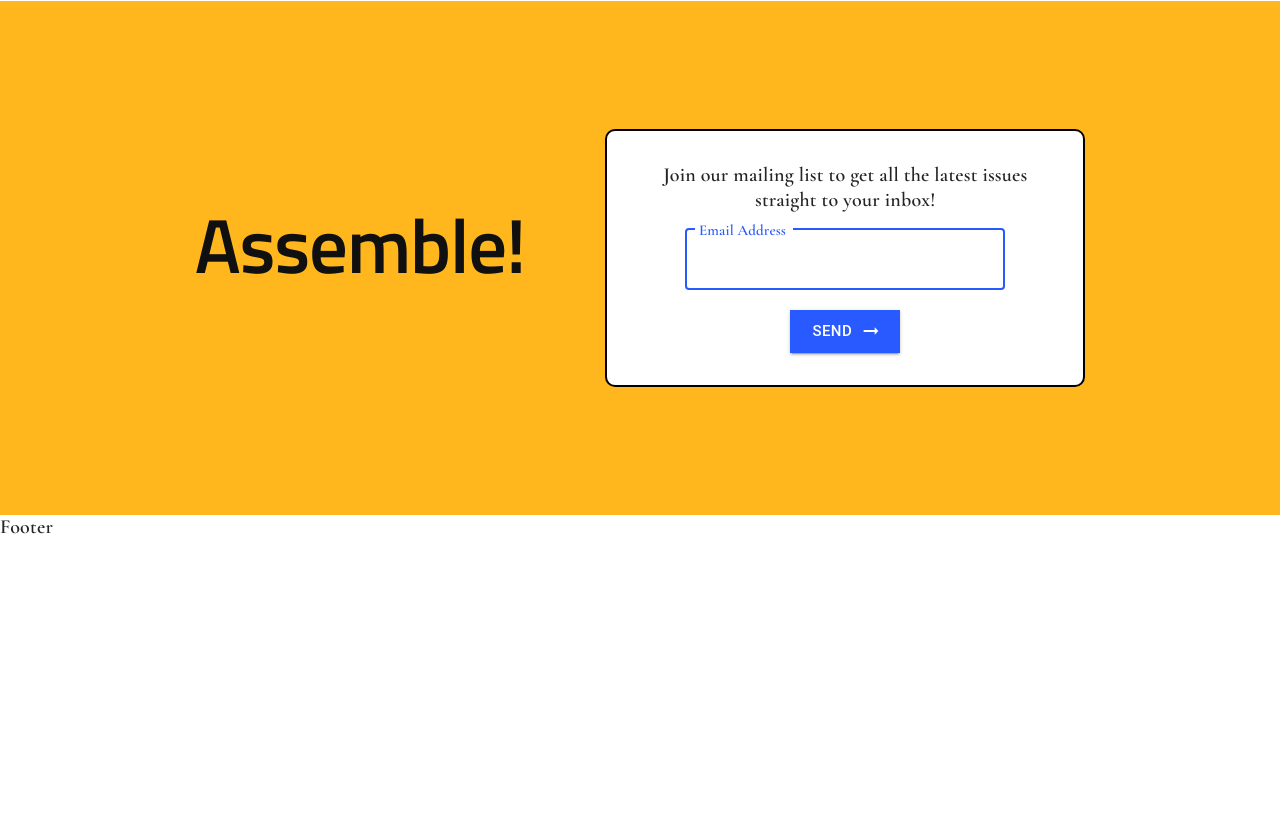
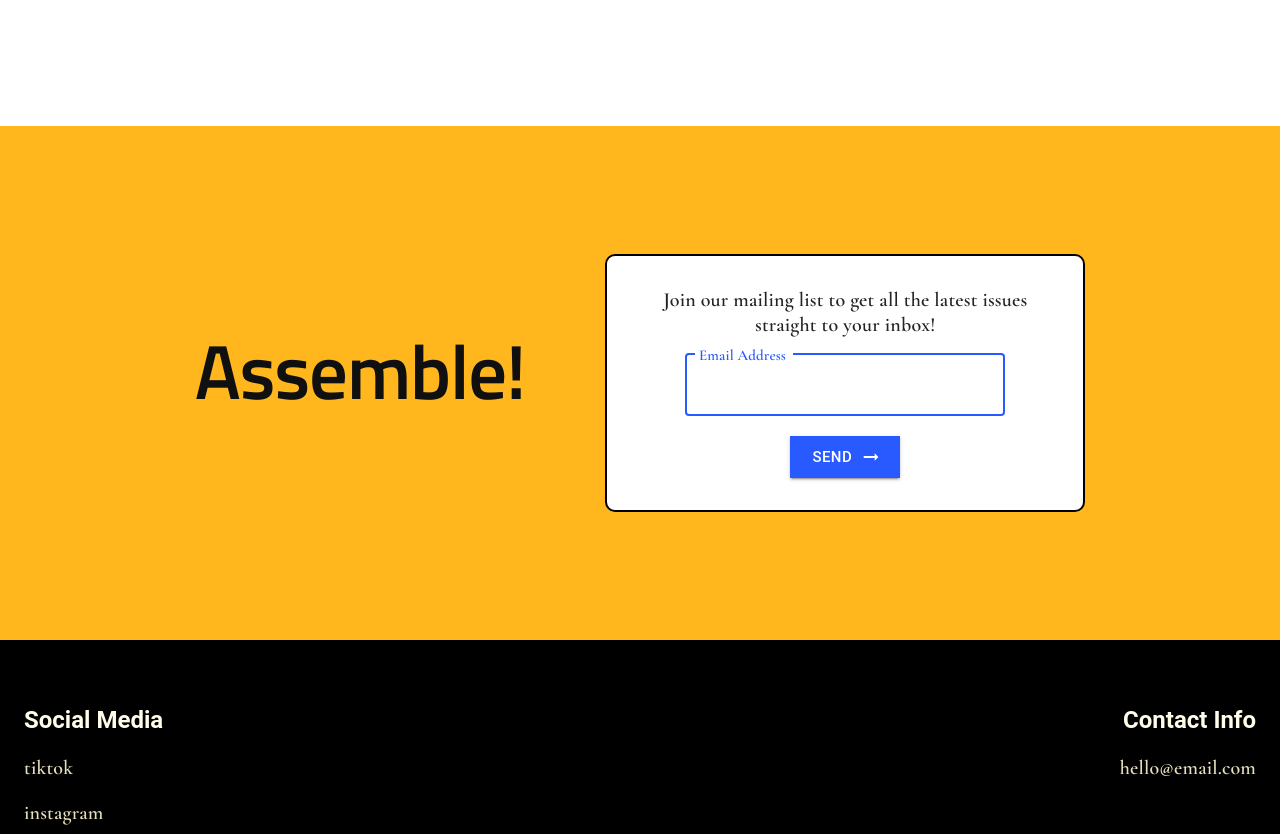
Before and after one commit to DaedalusFiction/josh-stehle, a React (Create React App) app: page / in a window 1280 px wide. Shown: the part 1963-2797 px from the top of the page. Before the commit the page ends 2503 px from the top, so only its background shows below. Built offline with nearby package versions, Linux system fonts and the light colour scheme.

Commit message:
added sections

```diff
--- a/public/index.html
+++ b/public/index.html
@@ -5,39 +5,14 @@
         <link rel="icon" href="%PUBLIC_URL%/favicon.ico" />
         <meta name="viewport" content="width=device-width, initial-scale=1" />
         <meta name="theme-color" content="#000000" />
-    <meta
-      name="description"
-      content="Web site created using create-react-app"
-    />
+        <meta name="description" content="Josh Stehle Author Portfolio" />
         <link rel="apple-touch-icon" href="%PUBLIC_URL%/logo192.png" />
-    <!--
-      manifest.json provides metadata used when your web app is installed on a
-      user's mobile device or desktop. See https://developers.google.com/web/fundamentals/web-app-manifest/
-    -->
+
         <link rel="manifest" href="%PUBLIC_URL%/manifest.json" />
-    <!--
-      Notice the use of %PUBLIC_URL% in the tags above.
-      It will be replaced with the URL of the `public` folder during the build.
-      Only files inside the `public` folder can be referenced from the HTML.
 
-      Unlike "/favicon.ico" or "favicon.ico", "%PUBLIC_URL%/favicon.ico" will
-      work correctly both with client-side routing and a non-root public URL.
-      Learn how to configure a non-root public URL by running `npm run build`.
-    -->
-    <title>React App</title>
+        <title>Josh Stehle</title>
     </head>
     <body>
-    <noscript>You need to enable JavaScript to run this app.</noscript>
         <div id="root"></div>
-    <!--
-      This HTML file is a template.
-      If you open it directly in the browser, you will see an empty page.
-
-      You can add webfonts, meta tags, or analytics to this file.
-      The build step will place the bundled scripts into the <body> tag.
-
-      To begin the development, run `npm start` or `yarn start`.
-      To create a production bundle, use `npm run build` or `yarn build`.
-    -->
     </body>
 </html>
--- a/src/App.css
+++ b/src/App.css
@@ -5,7 +5,7 @@
 
 :root {
     --color: #ffb71d;
-    --colors: #164dff;
+    --colors: #285aff;
 }
 
 a {
--- a/src/components/ContactSection.js
+++ b/src/components/ContactSection.js
@@ -42,7 +42,10 @@ const EmailForm = () => {
             sx={{ backgroundColor: primary.palette.primary.main }}
         >
             <Container>
-                <Box className="flex-center" sx={{ gap: "4em" }}>
+                <Box
+                    className="flex-center"
+                    sx={{ gap: "4em", flexWrap: "wrap" }}
+                >
                     <Box>
                         <Typography
                             variant="h1"
--- a/src/components/Footer.js
+++ b/src/components/Footer.js
@@ -1,7 +1,92 @@
+import { Grid, Typography } from "@mui/material";
+import { Box, Container } from "@mui/system";
+import { Link } from "react-router-dom";
 import React from "react";
+import { primary } from "../themes/primary";
+
+const socialMedia = [
+    { media: "tiktok", url: "https://tiktok.com/@thestehle.bros" },
+    { media: "instagram", url: "https://instagram.com/joshstehle" },
+    { media: "facebook", url: "https://facebook.com/thestehle.bros" },
+];
+
+const contactInfo = [{ type: "email", value: "hello@email.com" }];
 
 const Footer = () => {
-    return <div>Footer</div>;
+    return (
+        <Box sx={{ backgroundColor: "black", padding: "3rem 0" }}>
+            <Container maxWidth="xl">
+                <Grid container sx={{ padding: "1rem 0" }}>
+                    <Grid item xs={6}>
+                        <Box
+                            sx={{
+                                display: "flex",
+                                flexDirection: "column",
+                                gap: "1em",
+                            }}
+                        >
+                            <Typography
+                                variant="h5"
+                                sx={{ color: primary.palette.custom.light }}
+                            >
+                                Social Media
+                            </Typography>
+                            {socialMedia.map((item) => {
+                                return (
+                                    <Link key={item.media} to={item.url}>
+                                        <Typography
+                                            sx={{
+                                                width: "fit-content",
+                                                color: primary.palette.custom
+                                                    .lightMuted,
+                                                cursor: "pointer",
+                                                "&:hover": {
+                                                    textDecoration: "underline",
+                                                },
+                                            }}
+                                        >
+                                            {item.media}
+                                        </Typography>
+                                    </Link>
+                                );
+                            })}
+                        </Box>
+                    </Grid>
+                    <Grid item xs={6}>
+                        <Box
+                            sx={{
+                                display: "flex",
+                                flexDirection: "column",
+                                gap: "1em",
+                                alignItems: "end",
+                            }}
+                        >
+                            <Typography
+                                variant="h5"
+                                sx={{ color: primary.palette.custom.light }}
+                            >
+                                Contact Info
+                            </Typography>
+                            {contactInfo.map((item) => {
+                                return (
+                                    <Typography
+                                        key={item.type}
+                                        align="right"
+                                        sx={{
+                                            color: primary.palette.custom
+                                                .lightMuted,
+                                        }}
+                                    >
+                                        {item.value}
+                                    </Typography>
+                                );
+                            })}
+                        </Box>
+                    </Grid>
+                </Grid>
+            </Container>
+        </Box>
+    );
 };
 
 export default Footer;
--- a/src/components/Hero.js
+++ b/src/components/Hero.js
@@ -2,24 +2,20 @@ import { Button, Grid, Typography } from "@mui/material";
 import { Box, Container } from "@mui/system";
 import React from "react";
 import heroImage from "../assets/images/heroImage2.png";
+import bookCover from "../assets/images/bookCover.PNG";
 
 const Hero = () => {
     return (
         <Box
             sx={{
-                // backgroundImage: `url(${earth})`,
                 background: "#ffb71d",
-                // background:
-                //     "linear-gradient(0deg, rgba(232,166,26,1) 46%, rgba(255,210,115,1) 100%)",
-
-                display: "flex",
-                flexDirection: "column",
+                padding: "8rem 0 0 0",
                 overflow: "hidden",
             }}
         >
             <Container>
-                <Grid container sx={{ margin: "8rem 0" }}>
-                    <Grid item xs={12} md={5}>
+                <Grid container spacing={4}>
+                    <Grid item xs={12} md={6}>
                         <Typography variant="h1">
                             Josh Stehle: Superhero Expert
                         </Typography>
@@ -34,9 +30,14 @@ const Hero = () => {
                             Preorder now!
                         </Button>
                     </Grid>
+                    <Grid item xs={12} md={6}>
+                        <Box>
+                            <img src={bookCover} alt="Book Cover" />
+                        </Box>
+                    </Grid>
                 </Grid>
             </Container>
-            <Box>
+            <Box sx={{ marginTop: "8rem" }}>
                 <img
                     src={heroImage}
                     alt="skyline"
--- a/src/components/MediaLinks.js
+++ b/src/components/MediaLinks.js
@@ -16,7 +16,7 @@ const links = [
 
     {
         name: "tiktok",
-        href: "https://tiktok.com@thestehle.bros",
+        href: "https://tiktok.com/@thestehle.bros",
         icon: <SiTiktok />,
     },
     {
--- a/src/components/Showcase.js
+++ b/src/components/Showcase.js
@@ -2,6 +2,7 @@ import { Button, Grid, Typography } from "@mui/material";
 import { Box, Container } from "@mui/system";
 import brothersImage from "../assets/images/brothersImage.png";
 import { Link } from "react-router-dom";
+import { navigateToTop } from "../utils/utils";
 
 const Showcase = () => {
     return (
@@ -28,7 +29,7 @@ const Showcase = () => {
                                 obcaecati iure?
                             </Typography>
                             <br />
-                            <Link to="/about">
+                            <Link to="/about" onClick={navigateToTop}>
                                 <Button
                                     size="large"
                                     variant="contained"
--- a/src/routes/Contact.js
+++ b/src/routes/Contact.js
@@ -1,12 +1,15 @@
 import { Box, Typography } from "@mui/material";
 import ContactSection from "../components/ContactSection";
+import { primary } from "../themes/primary";
 
 const Contact = () => {
     return (
-        <Box sx={{ padding: "8rem 0" }}>
-            <Typography variant="h2" component="h4">
-                Assemble!
-            </Typography>
+        <Box
+            sx={{
+                backgroundColor: primary.palette.primary.main,
+                padding: "8rem 0",
+            }}
+        >
             <ContactSection />
         </Box>
     );
```
Also changed, not shown: src/routes/About.js (+76 -2 lines), src/assets/images/bookCover.PNG (added). Lines whose indentation alone changed are shown as unchanged.
